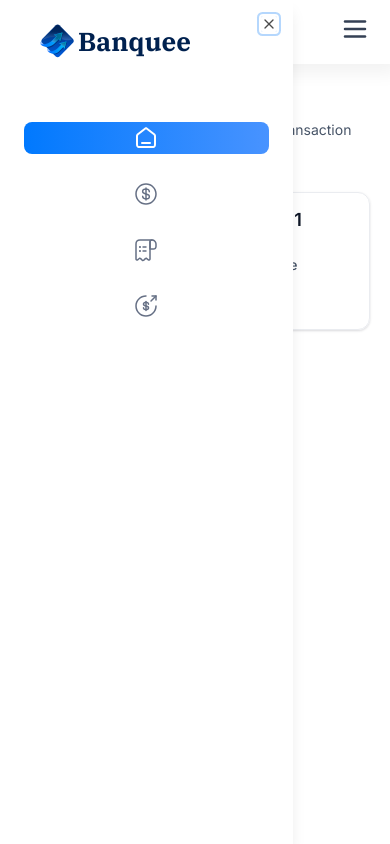
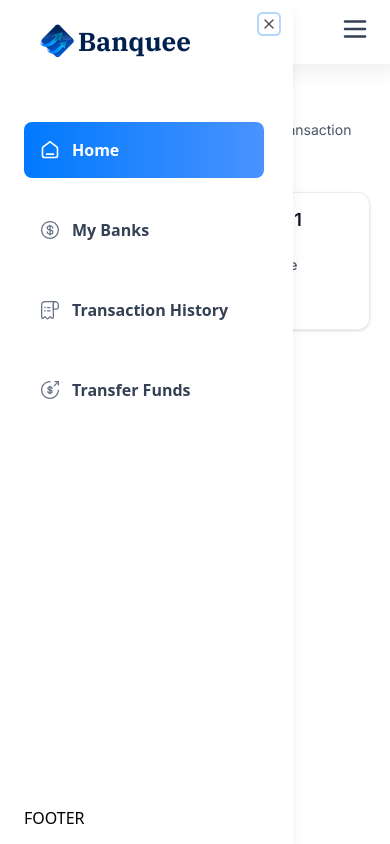
Before and after one commit to Berthje/banquee-app, a Next.js app: page / in a window 390 px wide. Both pictures are taken after a click on the button 355 px from the left and 29 px from the top of the page. Built offline with nearby package versions, Linux system fonts and the light colour scheme.

Commit message:
refactor: Update MobileNav component with improved mobile navigation

```diff
--- a/components/MobileNav.tsx
+++ b/components/MobileNav.tsx
@@ -34,17 +34,19 @@ const MobileNav = ({ user }: MobileNavProps) => {
 
                                 return (
                                     <SheetClose asChild key={link.route}>
-                                        <Link href={link.route} key={link.label} className={cn('sidebar-link', {'bg-bank-gradient': isActive})}>
-                                            <div className="relative size-6">
-                                                <Image src={link.imgURL} alt={link.label} fill className={cn({'brightness-[3] invert-0': isActive})}/>
-                                            </div>
-                                            <p className={cn('sidebar-label', {'!text-white': isActive})}>{link.label}</p>
+                                        <Link href={link.route} key={link.label} className={cn('mobilenav-sheet_close w-full', {'bg-bank-gradient': isActive})}>
+                                            <Image src={link.imgURL} alt={link.label} width={20} height={20} className={cn({'brightness-[3] invert-0': isActive})}/>
+                                            <p className={cn('text-16 font-semibold text-black-2', {'!text-white': isActive})}>{link.label}</p>
                                         </Link>
                                     </SheetClose>
                                 )
                             })}
+
+                            USER
                             </nav>
                         </SheetClose>
+
+                        FOOTER
                     </div>
                 </SheetContent>
             </Sheet>
```
